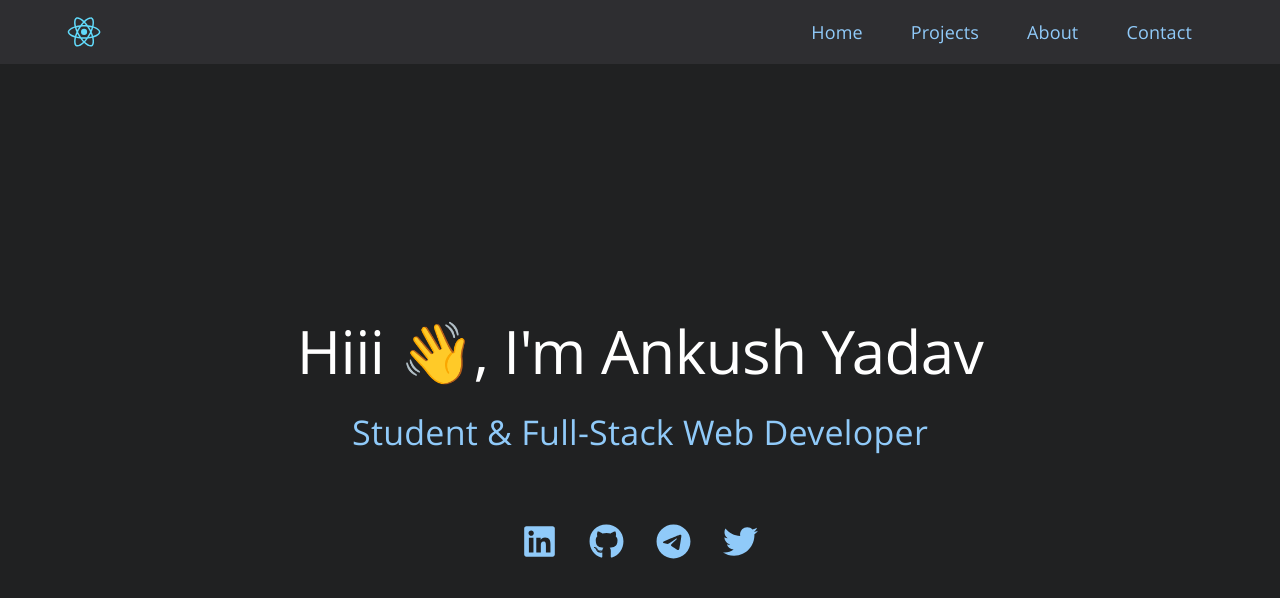
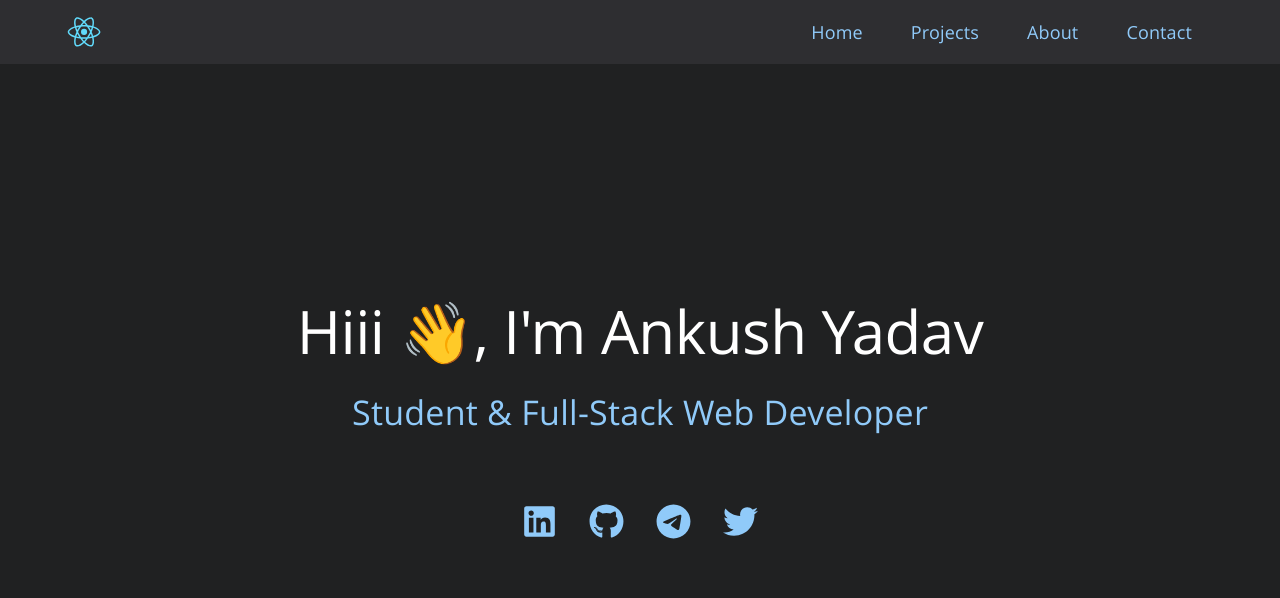
Before and after one commit to Rocker2102/my-website, a React (Create React App) app: page / in a window 1280 px wide. Shown: the top 598 px of the page. Built offline with nearby package versions, Linux system fonts and the light colour scheme.

Commit message:
Fix bottom padding, ref: c480ba7e2c1812da08cf2e5a22c1bf5b597d0775

```diff
--- a/src/App.css
+++ b/src/App.css
@@ -38,7 +38,7 @@
 section.main {
     background-color: #202122;
     min-height: 100vh;
-    padding: 80px 1em 0 1em;
+    padding: 80px 1em 40px 1em;
     display: flex;
     flex-direction: column;
     align-items: center;
```
